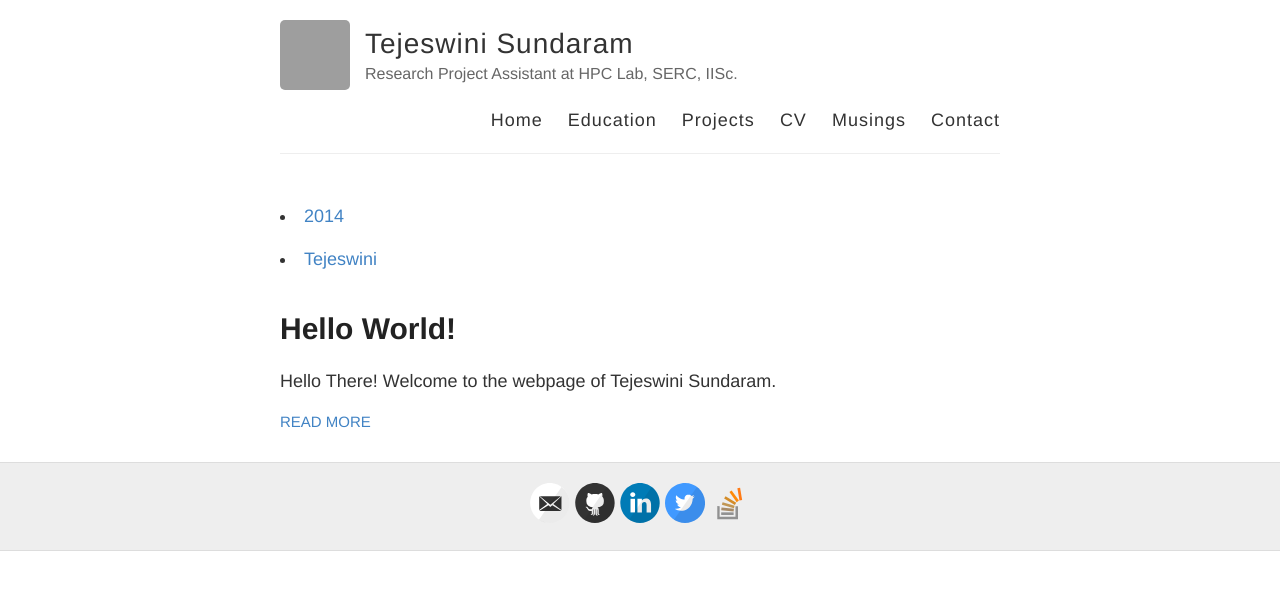
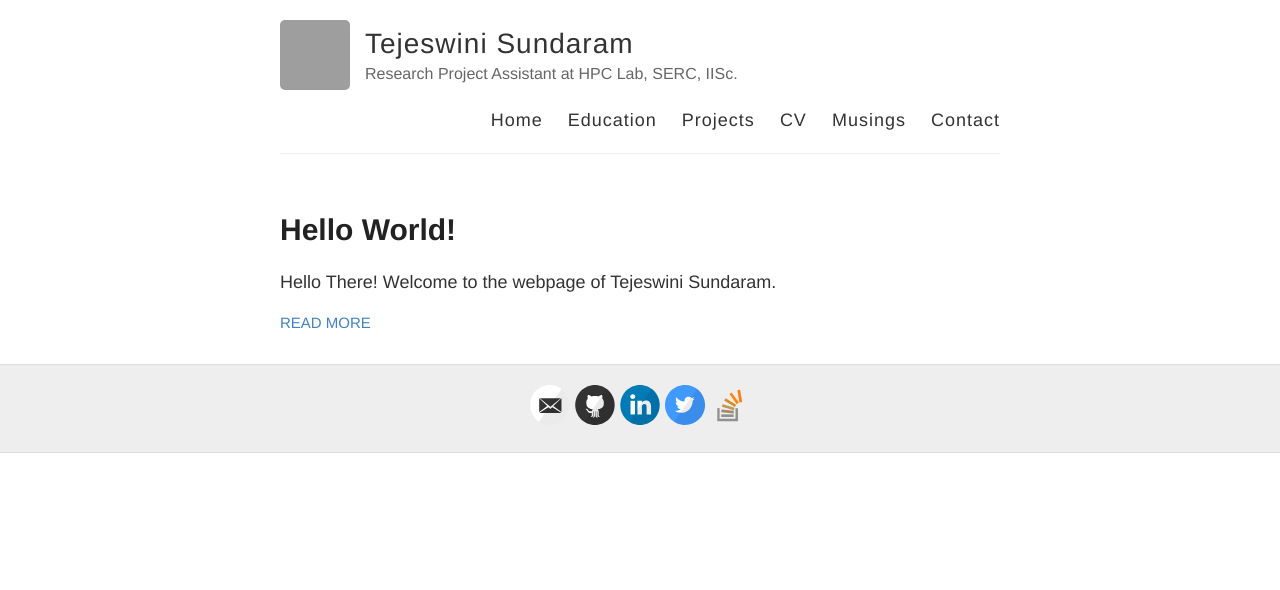
Before and after one commit to tejeswinisundaram/tejeswinisundaram.github.io, a Jekyll site: the page built from index.html, in a window 1280 px wide. Shown: the top 590 px of the page. Built offline with Jekyll 4.4.1, drawn with Linux system fonts in a browser that asks for light colours; Markdown is read by kramdown in place of the engine named in the settings; grey boxes are pictures that could not be loaded.

Commit message:
Update default.html

```diff
--- a/_layouts/default.html
+++ b/_layouts/default.html
@@ -38,13 +38,6 @@
         </header>
       </div>
     </div>
-    <div id="sidebar" class="container">
-
-    	{% include Archives.html %}
-    	{% include Blogroll.html %}
-
-    </div>
-
     <div id="main" role="main" class="container">
       {{ content }}
     </div>
```
